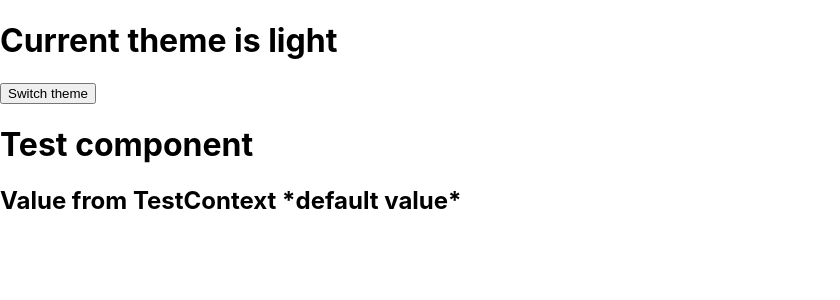
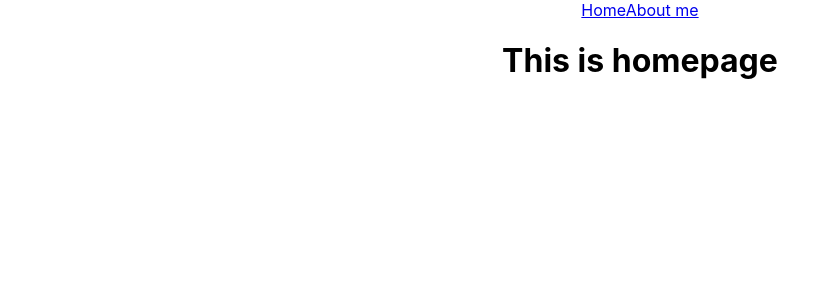
Before and after one commit to datdo2003/learningReactjs, a React (Create React App) app: page / in a window 1280 px wide. Shown: the top 300 px of the page, without its empty margins (0-840 px from the left). Built offline with nearby package versions, Linux system fonts and the light colour scheme.

Commit message:
First demo about routing

```diff
--- a/package.json
+++ b/package.json
@@ -8,6 +8,7 @@
     "@testing-library/user-event": "^13.5.0",
     "react": "^18.2.0",
     "react-dom": "^18.2.0",
+    "react-router-dom": "^6.10.0",
     "react-scripts": "5.0.1",
     "web-vitals": "^2.1.4"
   },
--- a/src/App.js
+++ b/src/App.js
@@ -8,6 +8,9 @@ import ThemeProvider from "./provider/ThemeProvider";
 import ContextButton from "./components/ContextButton";
 import TestProvider from "./provider/TestProvider";
 import TestComponent from "./components/TestComponent";
+import Homepage from "./components/Homepage";
+import Aboutme from "./components/Aboutme";
+import {Link, Route, Routes} from "react-router-dom";
 
 const data = {
     title: "99% sale off!",
@@ -34,20 +37,35 @@ function App() {
     //     </div>
     // )
     // Demo using useContext
-    const mealsContext = useMealsListContext();
+    // const mealsContext = useMealsListContext();
+    // return (
+    //     <>
+    //         {/*<MealsProvider>*/}
+    //         {/*    <MealsList />*/}
+    //         {/*    <MealsCounter />*/}
+    //         {/*</MealsProvider>*/}
+    //         <ThemeProvider>
+    //             <ContextButton/>
+    //         </ThemeProvider>
+    //         <TestProvider>
+    //             <TestComponent/>
+    //         </TestProvider>
+    //     </>
+    // )
+
+    // Demo about routing
     return (
-        <>
-            {/*<MealsProvider>*/}
-            {/*    <MealsList />*/}
-            {/*    <MealsCounter />*/}
-            {/*</MealsProvider>*/}
-            <ThemeProvider>
-                <ContextButton/>
-            </ThemeProvider>
-            <TestProvider>
-                <TestComponent/>
-            </TestProvider>
-        </>
+        <div className="App">
+            <nav className="nav">
+                {/*Use Link instead of anchor tag to avoid refresh the whole page*/}
+                <Link to="/" className="nav-item">Home</Link>
+                <Link to="/aboutme" className="nav-item">About me</Link>
+            </nav>
+            <Routes>
+                <Route path="/" element={<Homepage/>}/>
+                <Route path="/aboutme" element={<Aboutme/>}/>
+            </Routes>
+        </div>
     )
 }
 
--- /dev/null
+++ b/src/components/Aboutme.js
@@ -0,0 +1,9 @@
+function Aboutme() {
+    return (
+        <>
+            <h2>About me</h2>
+        </>
+    )
+}
+
+export default Aboutme;
--- /dev/null
+++ b/src/components/Homepage.js
@@ -0,0 +1,9 @@
+function Homepage() {
+    return (
+        <>
+            <h1>This is homepage</h1>
+        </>
+    )
+}
+
+export default Homepage;
--- a/src/index.js
+++ b/src/index.js
@@ -3,11 +3,14 @@ import ReactDOM from 'react-dom/client';
 import './index.css';
 import App from './App';
 import reportWebVitals from './reportWebVitals';
+import {BrowserRouter} from "react-router-dom";
 
 const root = ReactDOM.createRoot(document.getElementById('root'));
 root.render(
   <React.StrictMode>
-    <App />
+      <BrowserRouter>
+          <App />
+      </BrowserRouter>
   </React.StrictMode>
 );
 
```
